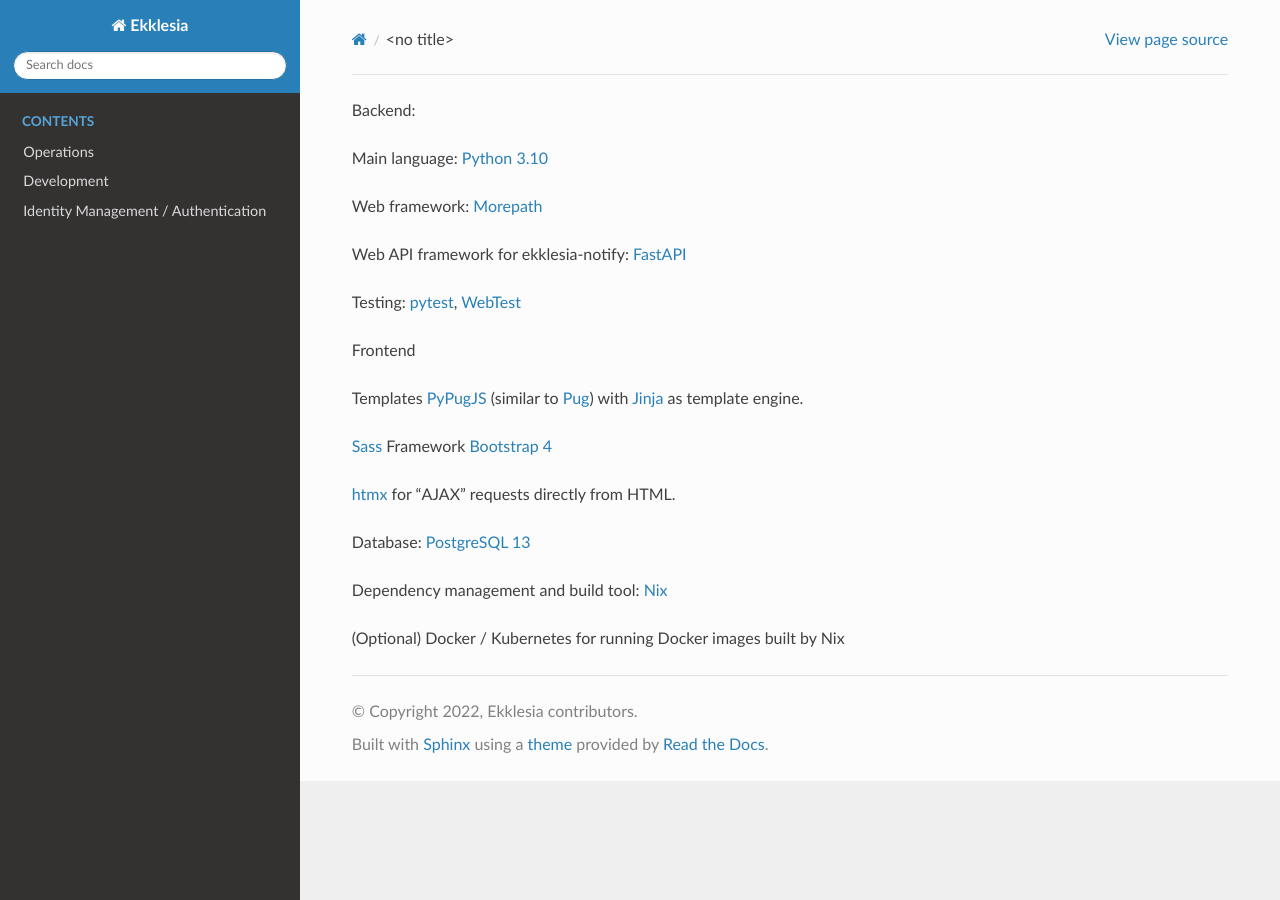
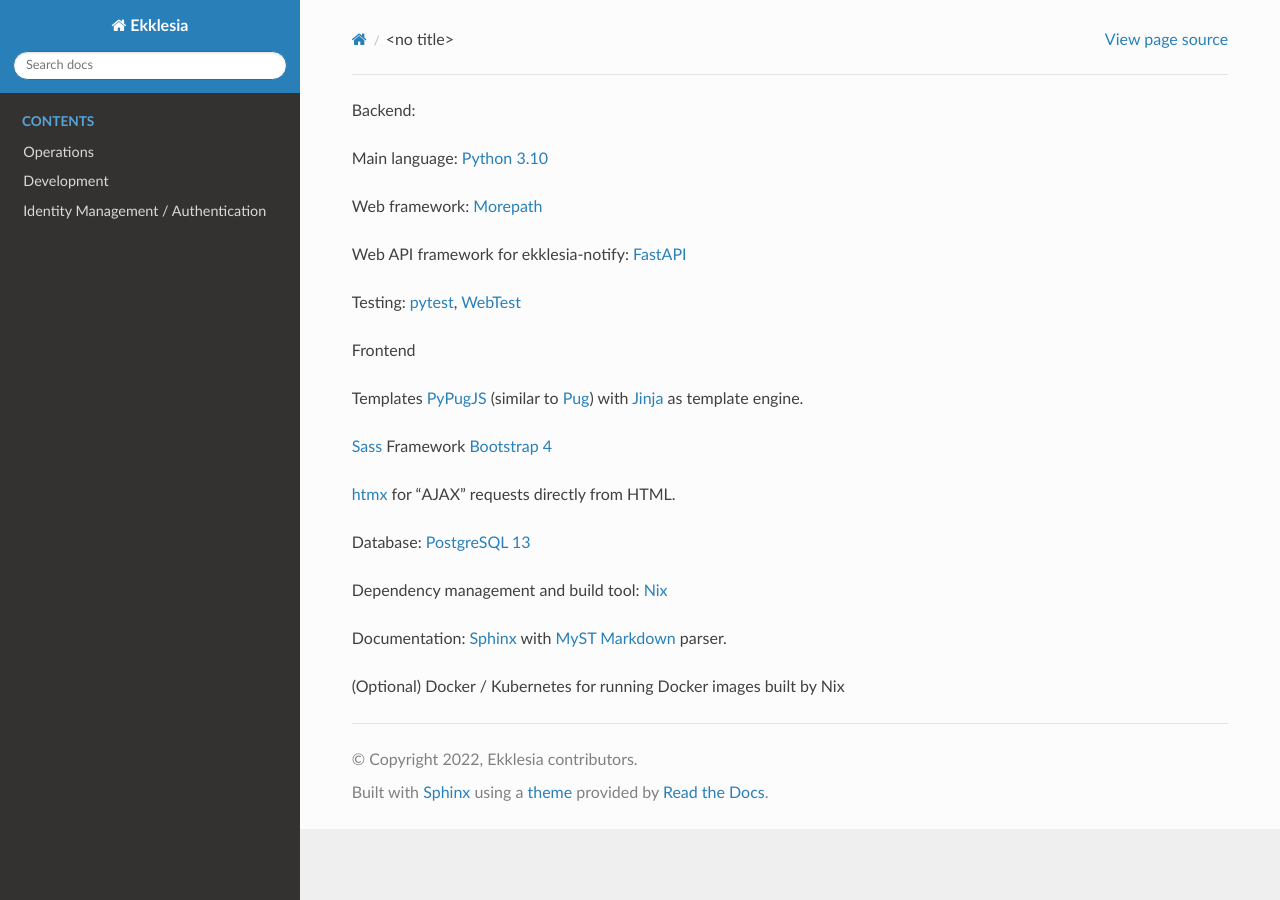
Before and after one commit to edemocracy/ekklesia, a Sphinx documentation site: the page built from docs/_tech_stack.md, in a window 1280 px wide. Built offline with Sphinx 7.4.7 and the Read the Docs theme 2.0.0, drawn with Linux system fonts in a browser that asks for light colours.

Commit message:
Tech stack: add Sphinx and MyST

```diff
--- a/docs/_tech_stack.md
+++ b/docs/_tech_stack.md
@@ -11,4 +11,5 @@
   - [htmx](https://htmx.org) for "AJAX" requests directly from HTML.
 - Database: [PostgreSQL 13](https://www.postgresql.com)
 - Dependency management and build tool: [Nix](https://nixos.org/nix)
+- Documentation: [Sphinx](https://sphinx-doc.org) with [MyST Markdown](https://myst-parser.readthedocs.io) parser.
 - (Optional) Docker / Kubernetes for running Docker images built by Nix
```
